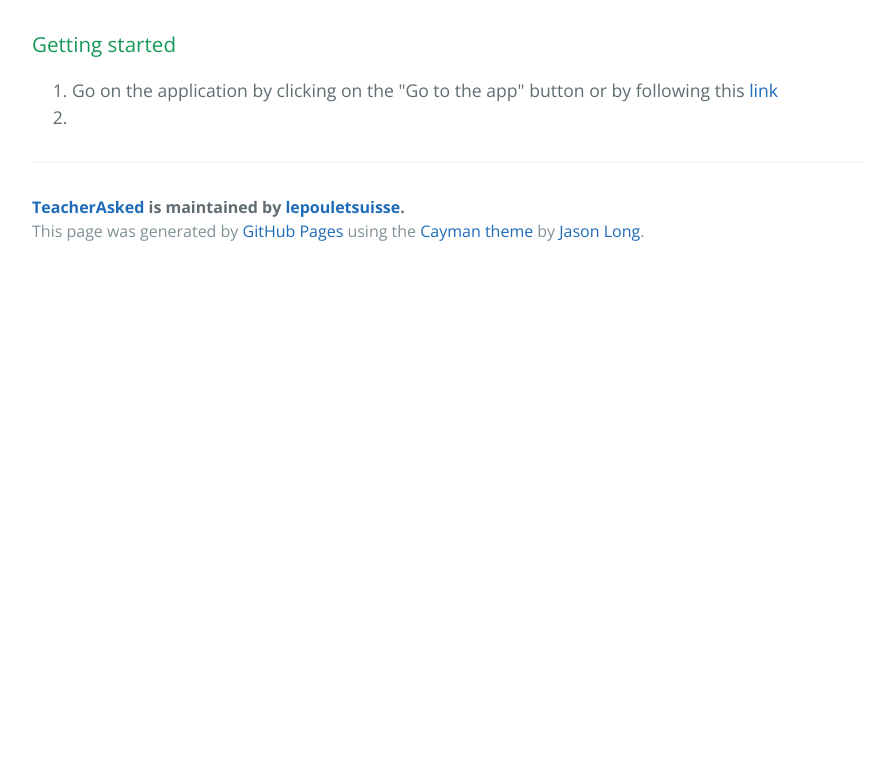
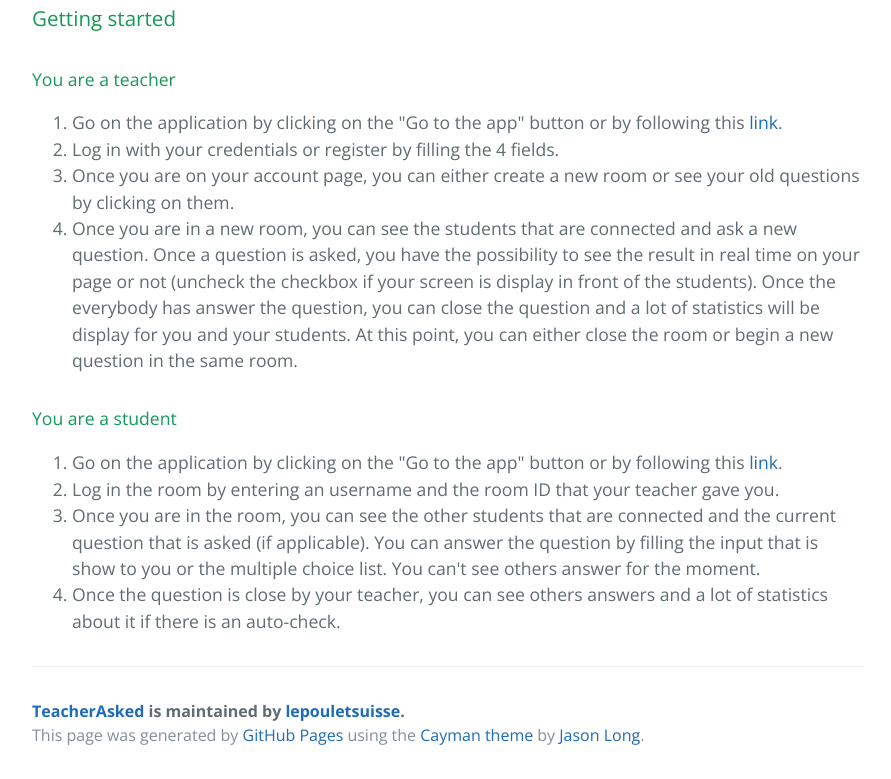
Before and after one commit to lepouletsuisse/TeacherAsked-webapp, a plain HTML site: page index.html in a window 1280 px wide. Shown: the part 657-1436 px from the top of the page, without its empty margins (192-1083 px from the left). Before the commit the page ends 932 px from the top, so only its background shows below. Drawn offline with nearby package versions, Linux system fonts and the light colour scheme.

Commit message:
Deleted old mockup + Better getting started (Mockup missing)

```diff
--- a/index.html
+++ b/index.html
@@ -22,16 +22,33 @@
         <a id="welcome-to-teacherasked" class="anchor" href="#welcome-to-teacherasked" aria-hidden="true"><span aria-hidden="true" class="octicon octicon-link"></span></a>Welcome to TeacherAsked
       </h3>
 
-      <p>This app will allow a teacher (that has been logged before) to create a room with a ID and to give it to his students. The students can connect to the room with a given username and once the students are in the room, the teacher can asked a question that will be display to all the student. Before the student has gave a response to the question, he can't see other's response. When he validate his response, all the responses already gave will be display to him and will be refresh in real time to him. He can't change his answer anymore. The teacher can always see all the responses in real time but can also choose to hide them for the moment (If his screen is displaying for all the class for exemple). When the teacher decide to close the question, some statistics will be display to him and he can create a new question.
+      <p>This app will allow a teacher (that has been logged before) to create a room with a ID and to give it to his students. The students can connect to the room with a given username and once the students are in the room, the teacher can asked a question that will be display to all the student. Before the student has gave a response to the question, he can't see other's response. When he validate his response, all the responses already gave will be display to him. He can't change his answer anymore. The teacher can always see all the responses in real time but can also choose to hide them for the moment (If his screen is displaying in front of the class for exemple). When the teacher decide to close the question, some statistics will be display to him and he can create a new question.
       </p>
 
       <h3>
         <a id="getting-started" class="anchor" href="#getting-started" aria-hidden="true"><span aria-hidden="true" class="octicon octicon-link"></span></a>Getting started
       </h3>
+      <h4>
+        <a id="teacher" class="anchor" href="#teacher" aria-hidden="true"><span aria-hidden="true" class="octicon octicon-link"></span></a>You are a teacher
+      </h4>
       <p>
         <ol>
-          <li>Go on the application by clicking on the "Go to the app" button or by following this <a href="#">link</a></li>
-          <li></li>
+          <li>Go on the application by clicking on the "Go to the app" button or by following this <a href="#">link</a>.</li>
+          <li>Log in with your credentials or register by filling the 4 fields.</li>
+          <li>Once you are on your account page, you can either create a new room or see your old questions by clicking on them.</li>
+          <li>Once you are in a new room, you can see the students that are connected and ask a new question. Once a question is asked, you have the possibility to see the result in real time on your page or not (uncheck the checkbox if your screen is display in front of the students). Once the everybody has answer the question, you can close the question and a lot of statistics will be display for you and your students. At this point, you can either close the room or begin a new question in the same room.</li>
+        </ol>
+      </p>
+
+      <h4>
+        <a id="student" class="anchor" href="#student" aria-hidden="true"><span aria-hidden="true" class="octicon octicon-link"></span></a>You are a student
+      </h4>
+      <p>
+        <ol>
+          <li>Go on the application by clicking on the "Go to the app" button or by following this <a href="#">link</a>.</li>
+          <li>Log in the room by entering an username and the room ID that your teacher gave you.</li>
+          <li>Once you are in the room, you can see the other students that are connected and the current question that is asked (if applicable). You can answer the question by filling the input that is show to you or the multiple choice list. You can't see others answer for the moment.</li>
+          <li>Once the question is close by your teacher, you can see others answers and a lot of statistics about it if there is an auto-check.</li>
         </ol>
       </p>
 
```
Also changed, not shown: 2 other files.
